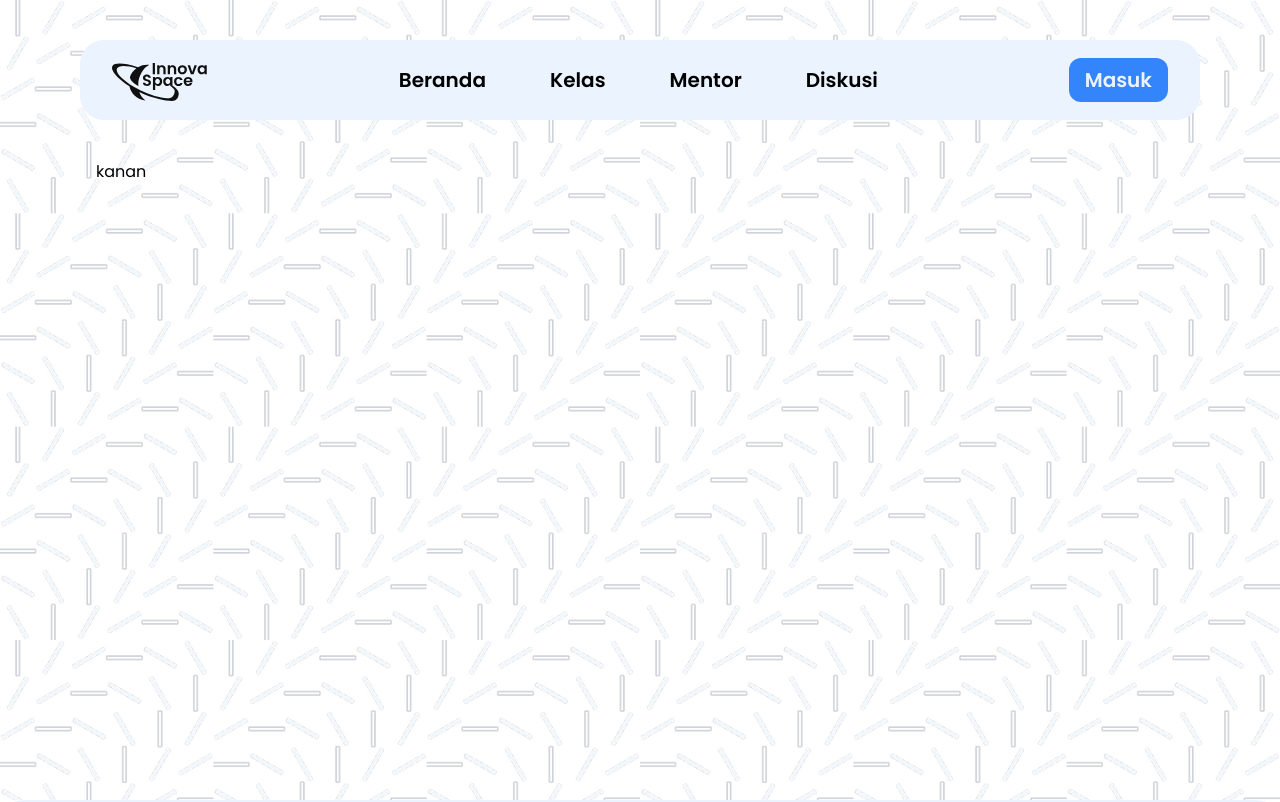
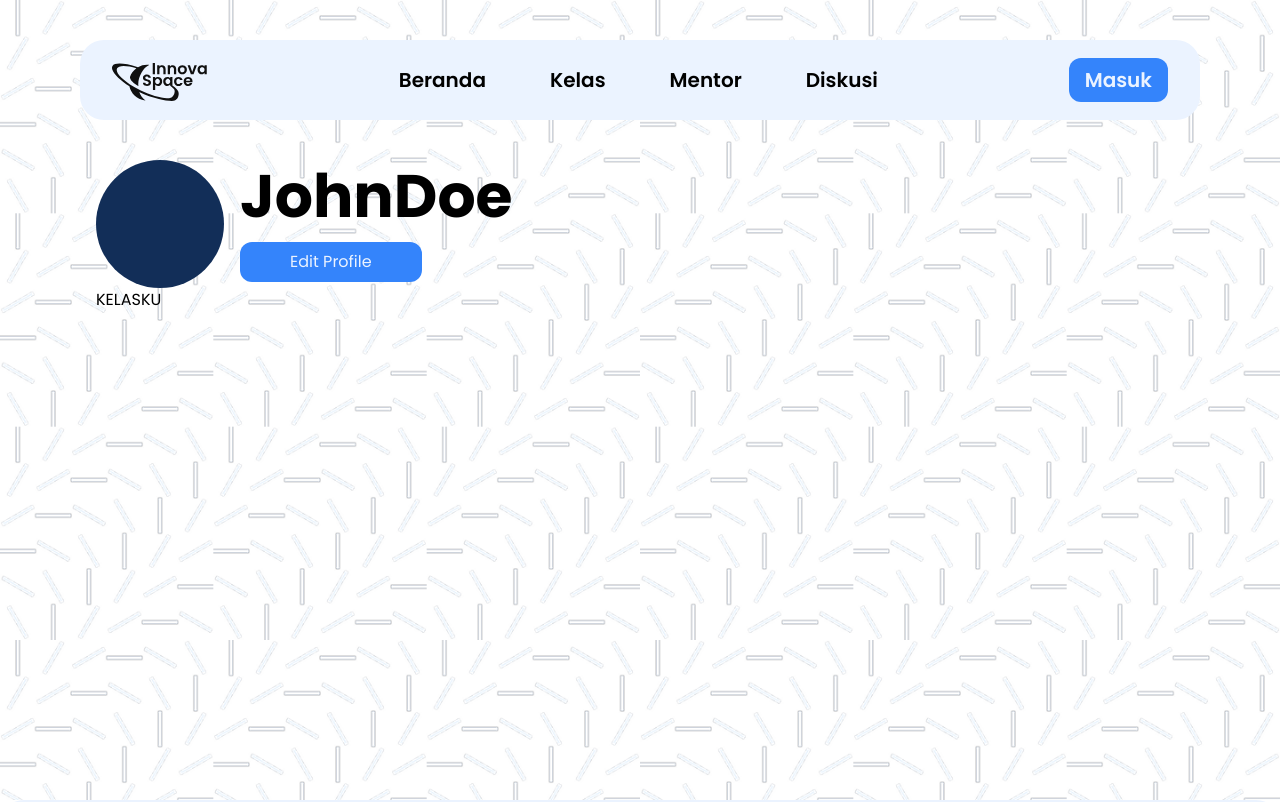
Before and after one commit to syaquiii/innovaspace, a Next.js app: page /profile/kelasku in a window 1280 px wide. Shown: the top 802 px of the page. Built offline with nearby package versions, Linux system fonts and the light colour scheme.

Commit message:
ADD : Profile Section (not finished)

```diff
--- a/src/app/profile/components/Profile.tsx
+++ b/src/app/profile/components/Profile.tsx
@@ -1,10 +1,20 @@
+import { Button } from "@/components/ui/Button";
+import { DummyUser } from "@/data/DummyUser";
 import React from "react";
 
 const Profile = () => {
+  const profile = DummyUser;
   return (
-    <div>
-      <span className="w-32 aspect-square rounded-full bg-darker-default" />
-      <div>kanan</div>
+    <div className="flex gap-4 justify-center lg:justify-start  items-center">
+      <div className="w-28  lg:w-32 aspect-square rounded-full bg-darker-default" />
+      <div className="flex flex-col gap-2 lg:gap-4">
+        <span className=" text-2xl lg:text-6xl font-bold">
+          {profile.user.firstName + profile.user.lastName}
+        </span>
+        <Button className="w-2/3" variant="normal" size={"normal"}>
+          Edit Profile
+        </Button>
+      </div>
     </div>
   );
 };
--- a/src/app/profile/[section]/page.tsx
+++ b/src/app/profile/kelasku/page.tsx
@@ -1,7 +1,7 @@
 import React from "react";
 
 const page = () => {
-  return <div></div>;
+  return <div>KELASKU</div>;
 };
 
 export default page;
--- a/src/app/profile/layout.tsx
+++ b/src/app/profile/layout.tsx
@@ -6,11 +6,11 @@ export default function ProfileLayout({
   children: React.ReactNode;
 }>) {
   return (
-    <section className="min-h-screen mycontainer lg:pt-40 bg-langganan">
-      <div>
+    <section className="min-h-screen lg:pt-40 pt-24 bg-langganan">
+      <div className=" mycontainer">
         <Profile />
       </div>
-      <div>{children}</div>
+      <div className=" mycontainer">{children}</div>
     </section>
   );
 }
```
